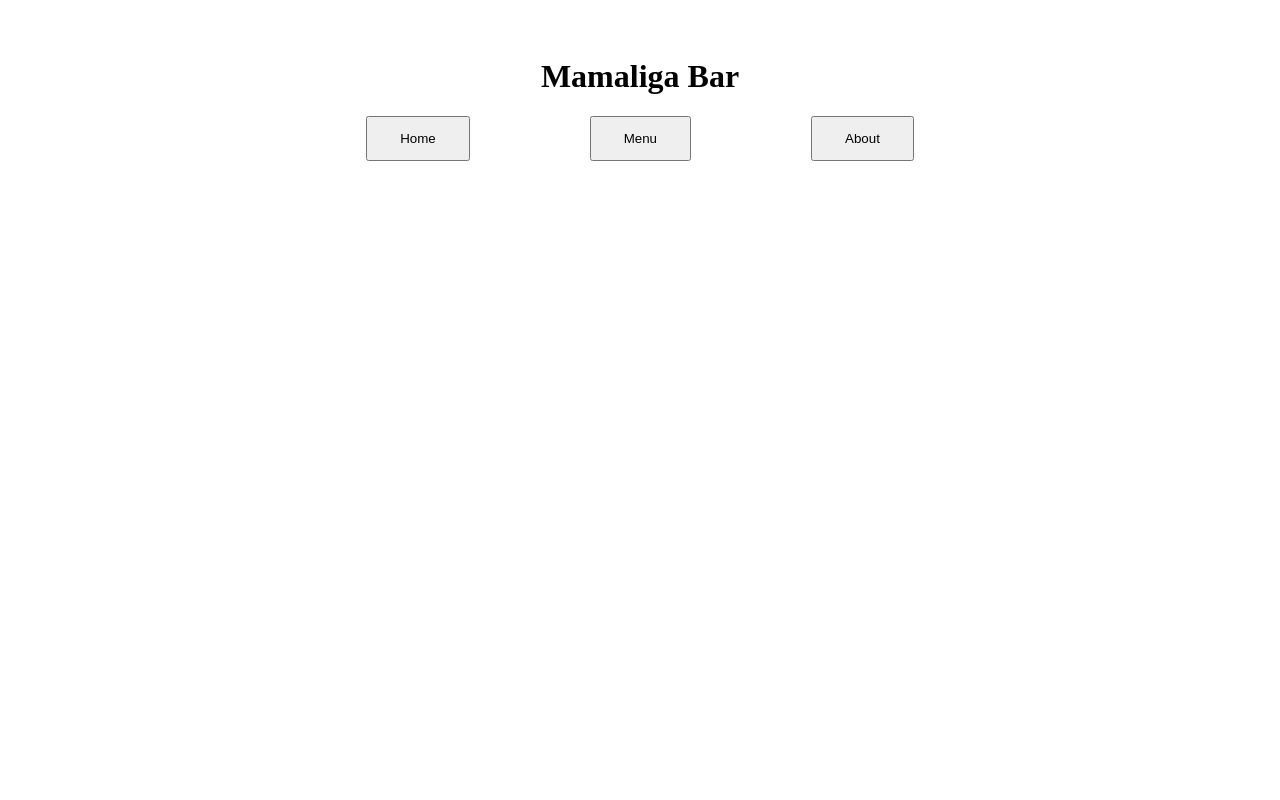
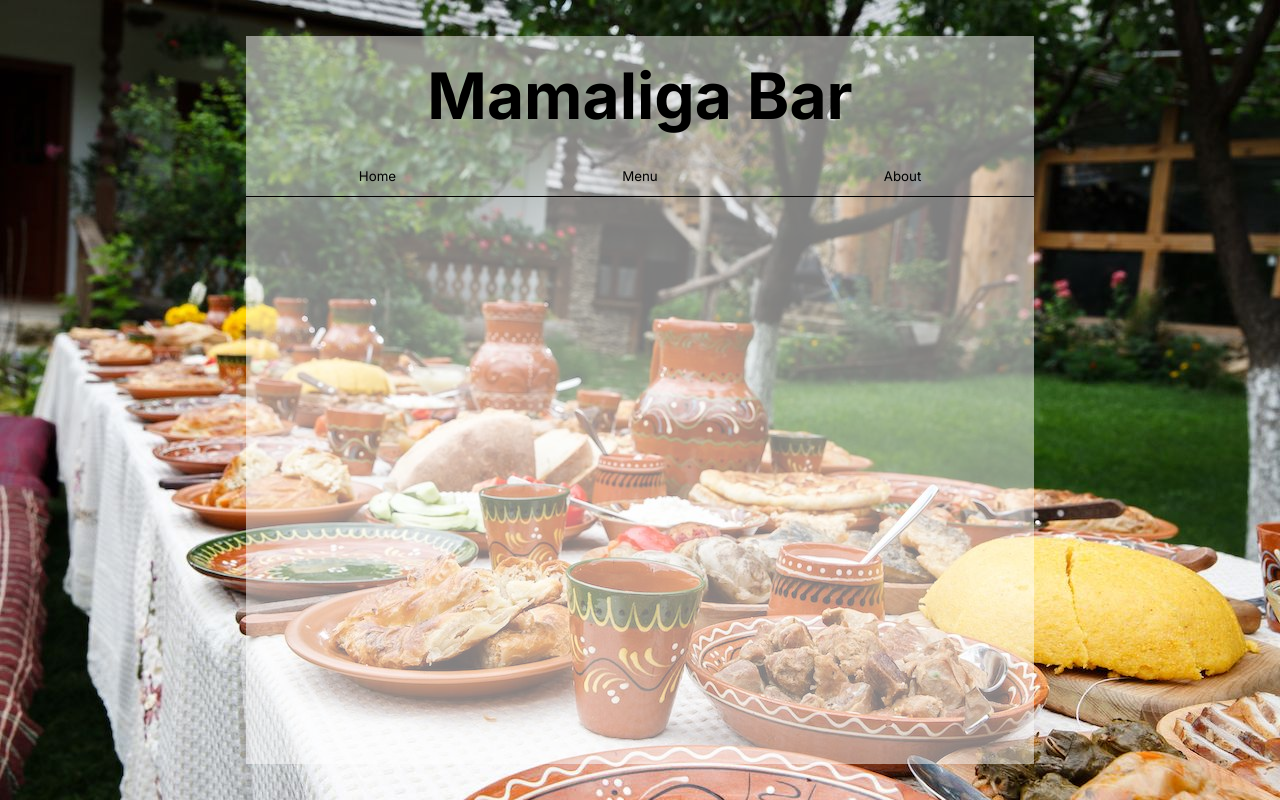
Before and after one commit to colinnnnnnnnnnn/restaurant-page, a website built with webpack: page src/template.html in a window 1280 px wide. Built offline with nearby package versions, Linux system fonts and the light colour scheme.

Commit message:
Style everything

```diff
--- a/src/style.css
+++ b/src/style.css
@@ -1,3 +1,5 @@
+@import url('https://fonts.googleapis.com/css2?family=Inter:wght@100..900&display=swap');
+
 html {
     height: 100%;
 }
@@ -5,27 +7,54 @@ html {
 body {
     margin: 0;
     height: 100%;
+    background-image: url('images/background.jpg');
+    background-size: cover;
     display: grid;
     grid-template-columns: 5fr 16fr 5fr;
     grid-template-rows: 1fr 5fr 15fr 1fr;
+    font-family: 'Inter', sans-serif;
 }
 
 header {
+    background-color: rgba(255, 255, 255, 0.5);
     grid-row: 2;
     grid-column: 2;
-    text-align: center;
+    display: flex;
+    flex-direction: column;
+    align-items: center;
+    justify-content: space-evenly;
+}
+
+header > h1 {
+    margin: 0;
+    font-size: 4rem;
 }
 
 nav {
+    width: 100%;
     display: flex;
     justify-content: space-evenly;
 }
 
 nav > button {
-    padding: 0.8rem 2rem;
+    width: 100%;
+    padding: 0.8rem 0;
+    background-color: inherit;
+    border: none;
+    border-bottom: 0.1rem solid black;
+    font-family: inherit;
+}
+
+nav > button:hover {
+    cursor: pointer;
+    background-color: rgba(0, 0, 0, 0.7);
+    color: white;
+    transition-duration: 0.5s;
 }
 
 .content {
+    background-color: rgba(255, 255, 255, 0.5);
+    padding: 1rem;
     grid-row: 3;
     grid-column: 2;
 }
@@ -45,7 +74,7 @@ nav > button {
 }
 
 .reviews > li {
-    margin: 2rem;
+    margin: 4rem;
     font-size: 1.5rem;
 }
 
--- a/src/template.html
+++ b/src/template.html
@@ -7,7 +7,7 @@
 </head>
 <body>
     <header>
-        <h1 class="title">Mamaliga Bar</h1>
+        <h1>Mamaliga Bar</h1>
         <nav>
             <button id="home">Home</button>
             <button id="menu">Menu</button>
```
Also changed, not shown: src/images/background.jpg (added).
